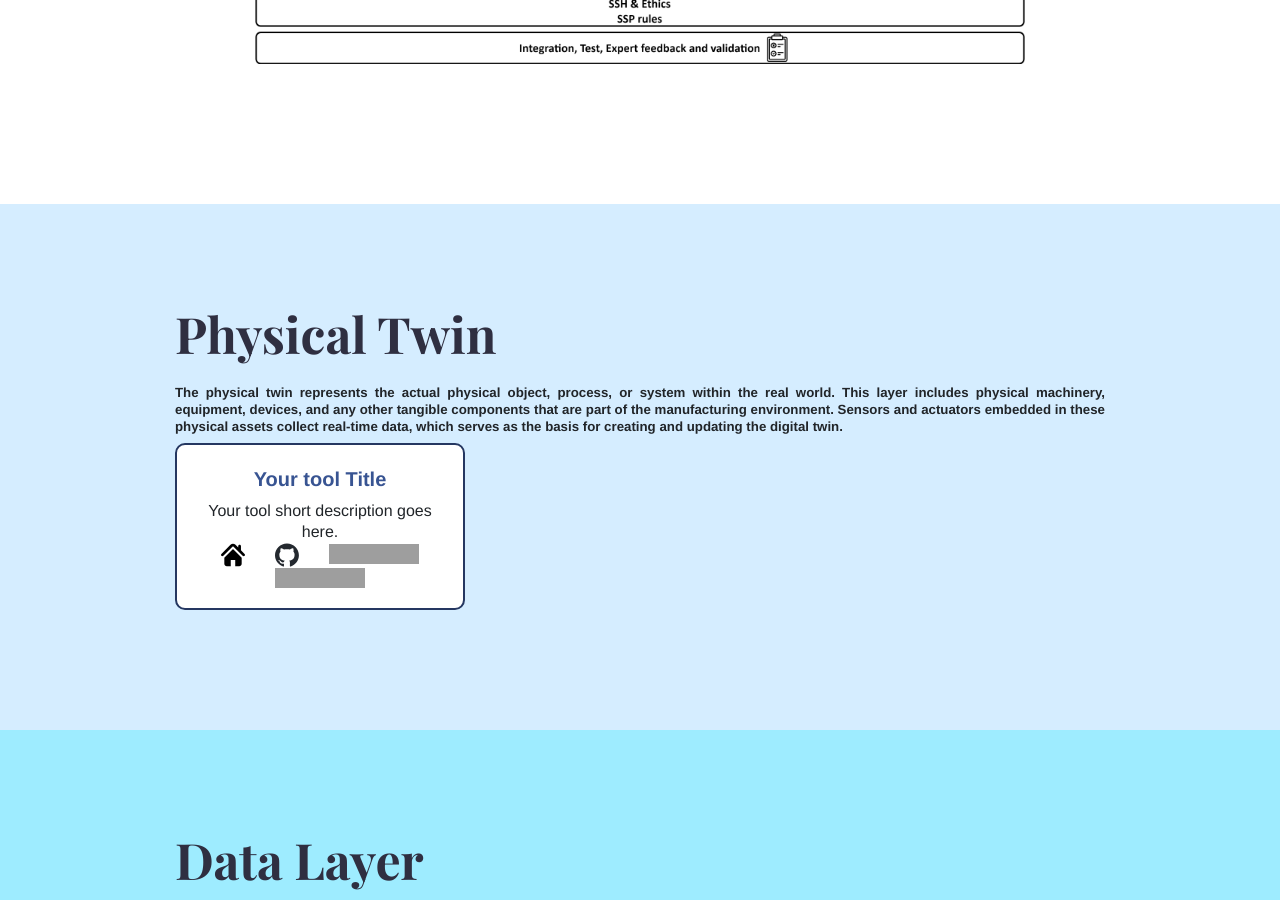
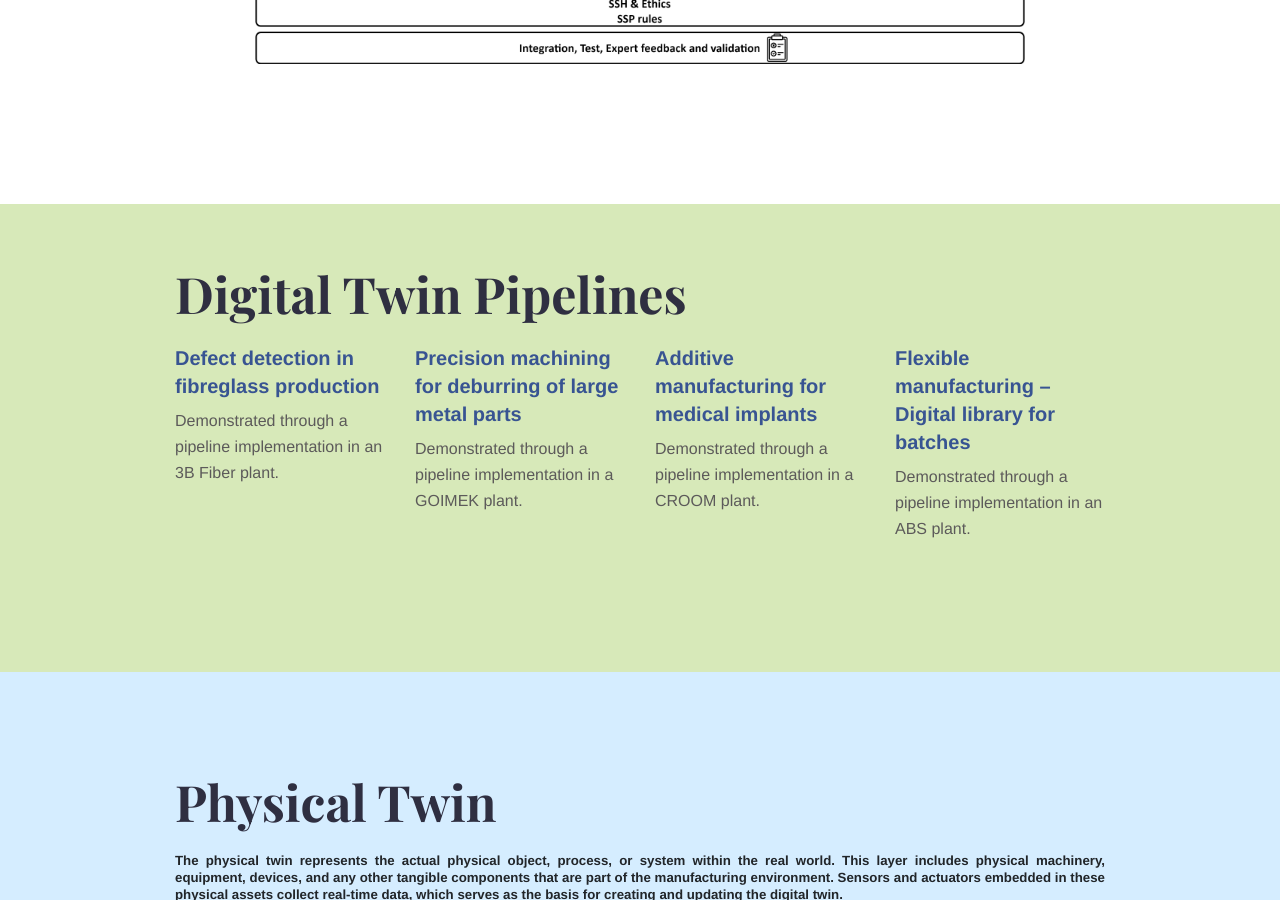
Before and after one commit to COGNIMANEU/toolbox, a Jekyll site: the page built from index.md, in a window 1280 px wide and 900 px high, scrolled down 811 px. Built offline with Jekyll 4.4.1, drawn with Linux system fonts in a browser that asks for light colours; grey boxes are pictures that could not be loaded.

Commit message:
add the pilot pages

```diff
--- a/_config.yml
+++ b/_config.yml
@@ -12,7 +12,7 @@ logo:
 
 collections:
 
-  pipelines:
+  pilots:
     output: true
     sort_by: weight
 
@@ -53,9 +53,9 @@ defaults:
 
   - scope:
       path: ""
-      type: "pipelines"
+      type: "pilots"
     values:
-      layout: "pipeline"
+      layout: "pilot"
 
   - scope:
       path: ""
--- a/_layouts/home.html
+++ b/_layouts/home.html
@@ -41,27 +41,27 @@ bodyClass: "page-home"
   </div>
 </div> -->
 
-<!-- <div class="strip" style="background: #D7E9B9;">
+<div class="strip" style="background: #D7E9B9;">
   <div class="container pt-6 pb-6 pb-md-10">
     <h1 class="title">Digital Twin Pipelines</h1>
     <div class="row justify-content-start">
-      {% assign pipelines = site.pipelines | sort: "weight" %}
-      {% for service in pipelines %}
-      <div class="col-12 col-md-4 mb-1">
-        <div class="service service-summary">
-          <div class="service-content">
-            <h3 class="service-title">
-              <a href="{{ service.url | relative_url }}">{{ service.title }}</a>
+      {% assign pilots = site.pilots | sort: "weight" %}
+      {% for pilot in pilots %}
+      <div class="col-12 col-md-3 mb-1">
+        <div class="pilot pilot-summary">
+          <div class="pilot-content">
+            <h3 class="pilot-title">
+              <a href="{{ pilot.url | relative_url }}">{{ pilot.title }}</a>
             </h3>
-            <p>{{ service.description}}</p>
+            <p>{{ pilot.description }}</p>
           </div>
         </div>
       </div>
       {% endfor %}
     </div>
-    </div>
   </div>
-</div> -->
+</div>
+
 
 
 <!-- {% if site.data.features %}
--- /dev/null
+++ b/_pilots/pilot1.md
@@ -0,0 +1,12 @@
+---
+title: "Defect detection in fibreglass production"
+weight: 1
+description: "Demonstrated through a pipeline implementation in an 3B Fiber plant."
+---
+
+Demonstrated through a pipeline implementation in an 3B Fiber plant.
+
+## Pilot name
+Defect detection in fibreglass production
+
+## Pilot overview
--- /dev/null
+++ b/_pilots/pilot2.md
@@ -0,0 +1,12 @@
+---
+title: "Precision machining for deburring of large metal parts"
+weight: 2
+description: "Demonstrated through a pipeline implementation in a GOIMEK plant."
+---
+
+Demonstrated through a pipeline implementation in an GOIMEK plant.
+
+## Pilot name
+Precision machining for deburring of large metal parts
+
+## Pilot overview
--- /dev/null
+++ b/_pilots/pilot3.md
@@ -0,0 +1,12 @@
+---
+title: "Additive manufacturing for medical implants"
+weight: 3
+description: "Demonstrated through a pipeline implementation in a CROOM plant."
+---
+
+Demonstrated through a pipeline implementation in an CROOM plant.
+
+## Pilot name
+Additive manufacturing for medical implants
+
+## Pilot overview
--- /dev/null
+++ b/_pilots/pilot4.md
@@ -0,0 +1,12 @@
+---
+title: "Flexible manufacturing – Digital library for batches"
+weight: 4
+description: "Demonstrated through a pipeline implementation in an ABS plant."
+---
+
+Demonstrated through a pipeline implementation in an ABS plant.
+
+## Pilot name
+Flexible manufacturing – Digital library for batches
+
+## Pilot overview
```
Also changed, not shown: _layouts/pilot.html (added, +15 -0 lines).
